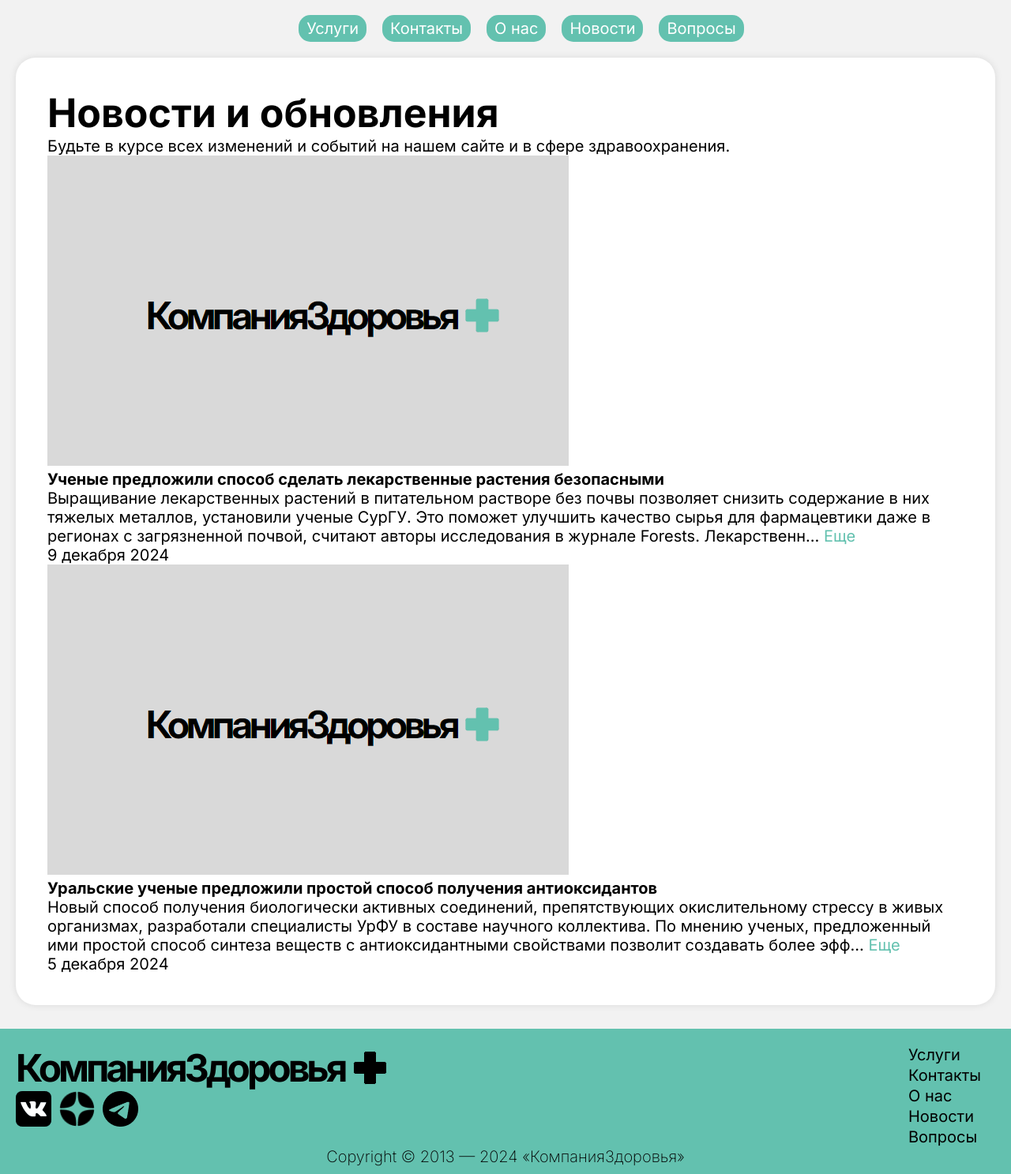
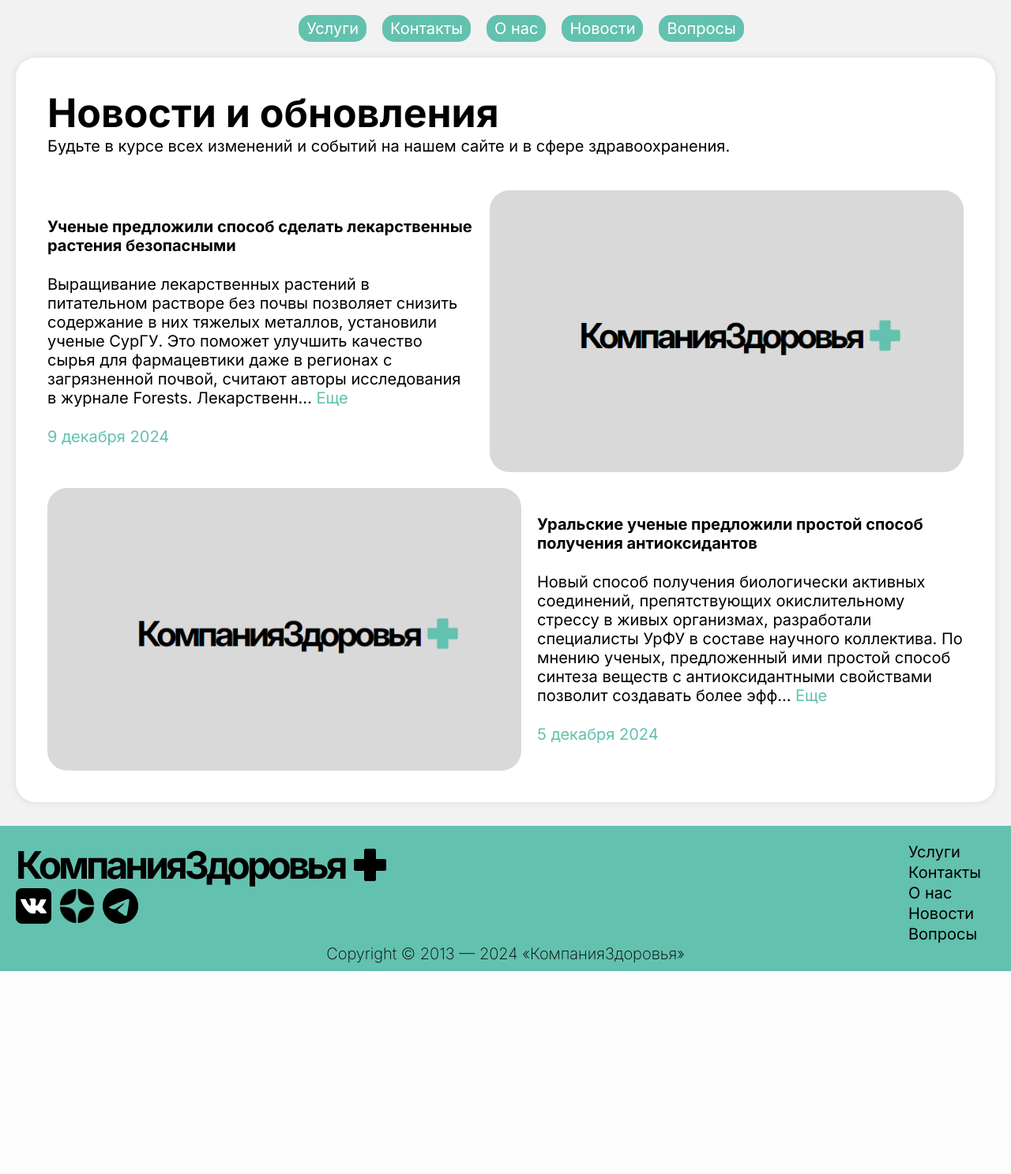
Before and after one commit to lllMaKsImlll/HealthTeam, a Django app: page /news/ in a window 1280 px wide. Shown: the part 131-1618 px from the top of the page at 79% size. After the commit the page ends 1361 px from the top, so only its background shows below. Run offline with Django 5.2, Linux system fonts and the light colour scheme; data comes from the database, SQL or seed files in the repository; both versions use the stored data as it was after the commit.

Commit message:
Relize v1.96

```diff
--- a/CompanyHealth/main/templates/main/news.html
+++ b/CompanyHealth/main/templates/main/news.html
@@ -12,18 +12,20 @@
   <main>
     <div class="container news">
       <h1>Новости и обновления</h1>
-      <p>Будьте в курсе всех изменений и событий на нашем сайте и в сфере здравоохранения. </p>
+      <p>Будьте в курсе всех изменений и событий на нашем сайте и в сфере здравоохранения. </p> <br>
       <div class="block-items">
           <!-- не ужели занялся новостями, пиши свои классы, я там оставил место -->
         {% for news in news_list %}
             <div class="block-item">
                 <img src="{% if news.image %}{{ news.image.url }}{% else %}{% static '/img/defalt-news.png' %}{% endif %}" alt="img-news" class="">
-                <h2 class="">{{ news.title }}</h2>
-                <p class="">
-                    {{ news.text|truncatechars:300 }}
-                    <a style="color: #63C1AF" href="{{ news.link }}" class="" target="_blank">Еще</a>
-                </p>
-                <div class="meta-data">{{ news.date }}</div>
+                <div class="block-content">
+                    <h2>{{ news.title }}</h2>
+                    <p>
+                        {{ news.text|truncatechars:300 }}
+                        <a href="{{ news.link }}" class="" target="_blank"><span>Еще</span></a>
+                    </p>
+                    <div class="meta-data"><span>{{ news.date }}</span></div>
+                </div>
             </div>
         {% empty %}
             <p style="font-weight: bold;">Пока новостей нет.</p>
--- a/CompanyHealth/static/css/main.css
+++ b/CompanyHealth/static/css/main.css
@@ -505,3 +505,28 @@
     text-align: center !important;
     line-height: 1.5;
 }
+
+/* Страница: Новости */
+.block-item {
+    display: flex;
+    justify-content: center;
+    align-items: center;
+    gap: 20px;
+    margin-top: 20px;
+}
+
+.block-item img{
+    border-radius: 25px;
+    width: 600px;
+}
+
+.block-content {
+    display: flex;
+    flex-direction: column;
+    justify-content: center;
+    gap: 25px;
+}
+
+.block-item:nth-child(odd) img{
+    order: 1;
+}
```
Also changed, not shown: CompanyHealth/db.sqlite3.
